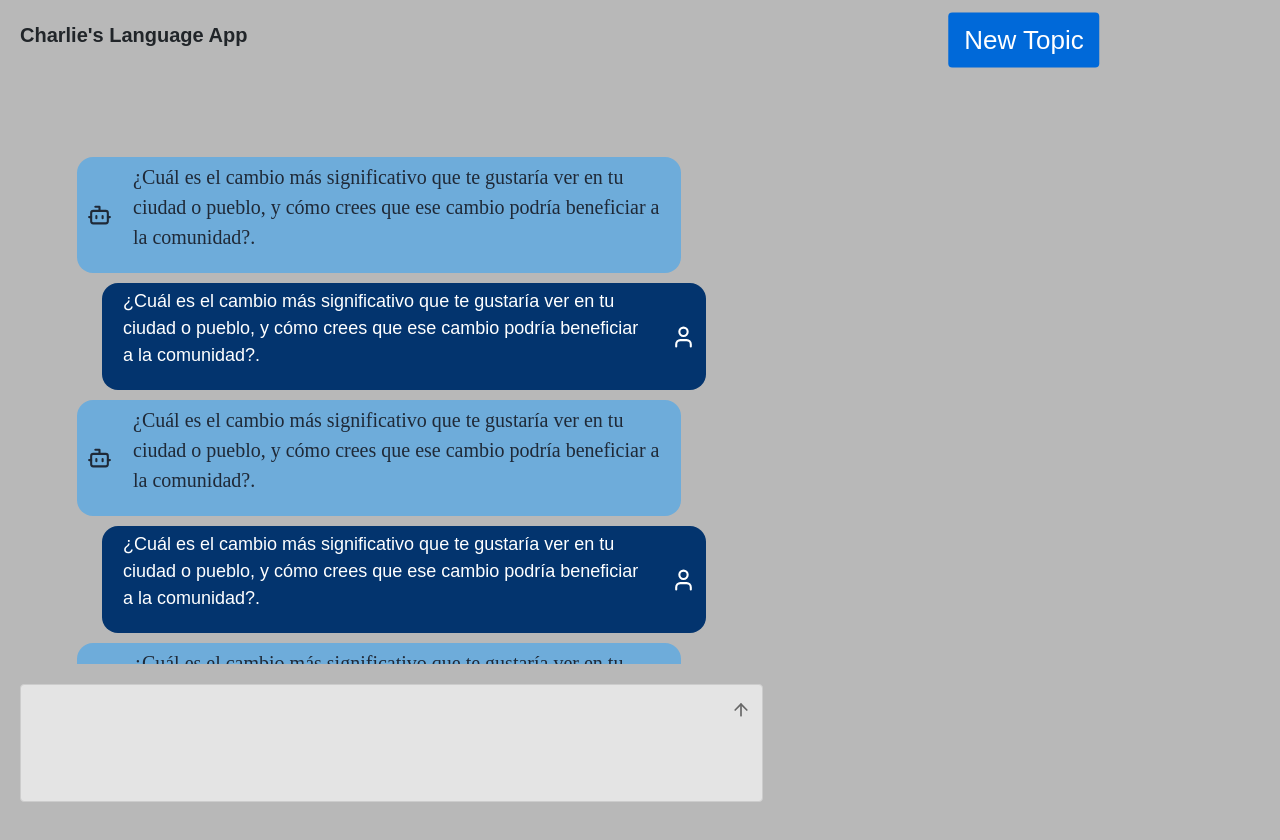
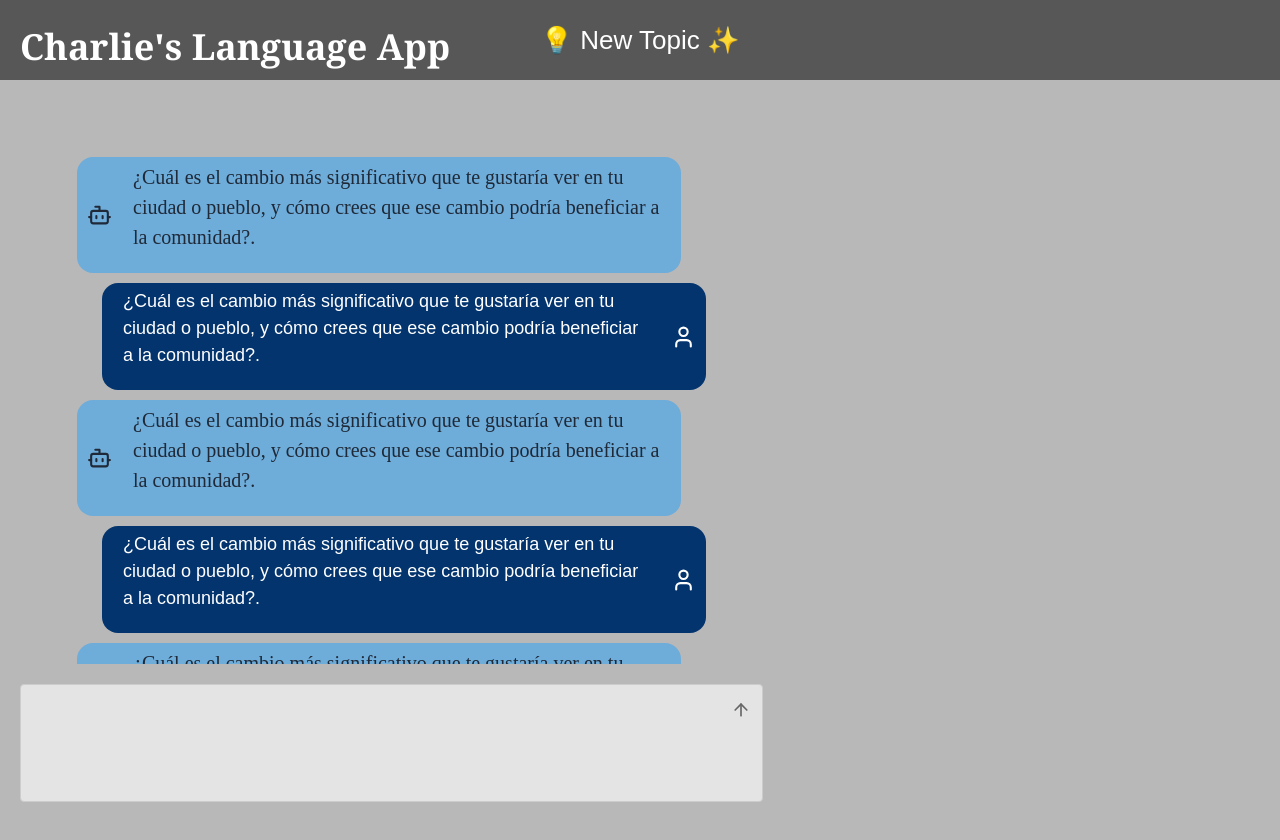
Before and after one commit to CharlieNatoli/language_app, a React (Vite) app: page / in a window 1280 px wide. Shown: the top 840 px of the page. Built offline with nearby package versions, Linux system fonts and the light colour scheme.

Commit message:
misc header and loader formatting

```diff
--- a/src/components/AppHeader.tsx
+++ b/src/components/AppHeader.tsx
@@ -1,10 +1,12 @@
-import { CSSProperties, MouseEvent } from "react";
+import { CSSProperties, MouseEvent, useState } from "react";
 
 interface HeaderProps {
   OnNewTopic: (event: MouseEvent) => Promise<void>;
 }
 
 const AppHeader = ({ OnNewTopic }: HeaderProps) => {
+  const [isHovered, setIsHovered] = useState(false);
+
   const styles: { [key: string]: CSSProperties } = {
     Header: {
       top: 0,
@@ -12,24 +14,28 @@ const AppHeader = ({ OnNewTopic }: HeaderProps) => {
       position: "relative",
       width: "100%",
       height: " 80px",
+      backgroundColor: "#575757",
     },
     title: {
       position: "absolute",
       top: "20px",
       left: "20px",
-      fontSize: "20px",
+      fontFamily: "Georgia",
+      fontSize: "36px",
+      color: "white",
       fontWeight: "bold",
     },
     buttonContainer: {
       position: "absolute",
-      left: "80%",
+      left: "50%",
       top: "50%",
       transform: "translate(-50%, -50%)",
     },
     button: {
       padding: "8px 16px",
-      backgroundColor: "#0069d9",
-      color: "white",
+      backgroundColor: "transparent",
+      color: isHovered ? "black" : "white",
+      fontWeight: isHovered ? "bold" : "",
       border: "none",
       borderRadius: "4px",
       cursor: "pointer",
@@ -41,8 +47,13 @@ const AppHeader = ({ OnNewTopic }: HeaderProps) => {
     <div style={styles.Header}>
       <div style={styles.title}>Charlie's Language App</div>
       <div style={styles.buttonContainer}>
-        <button style={styles.button} onClick={OnNewTopic}>
-          New Topic
+        <button
+          style={styles.button}
+          onMouseEnter={() => setIsHovered(true)}
+          onMouseLeave={() => setIsHovered(false)}
+          onClick={OnNewTopic}
+        >
+          💡 New Topic ✨
         </button>
       </div>
     </div>
--- a/src/components/Loader.tsx
+++ b/src/components/Loader.tsx
@@ -1,4 +1,5 @@
 import React from "react";
+import { Loader2 } from "lucide-react";
 
 // TODO = replace with nicer spinner
 const Loader: React.FC = () => {
@@ -13,16 +14,14 @@ const Loader: React.FC = () => {
                width: 100%;
                height: 100px;
            }
-
            .loader {
-                 border: 16px solid #f3f3f3;
-                 border-top: 16px solid #3498db;
+             border: 10px solid #f3f3f3;
+             border-top: 10px solid #3498db;
              border-radius: 50%;
-                 width: 120px;
-                 height: 120px;
+             width: 60px;
+             height: 60px;
              animation: spin 2s linear infinite;
            }
-
            @keyframes spin {
              0% { transform: rotate(0deg); }
              100% { transform: rotate(360deg); }
```
Lines whose indentation alone changed are shown as unchanged.
